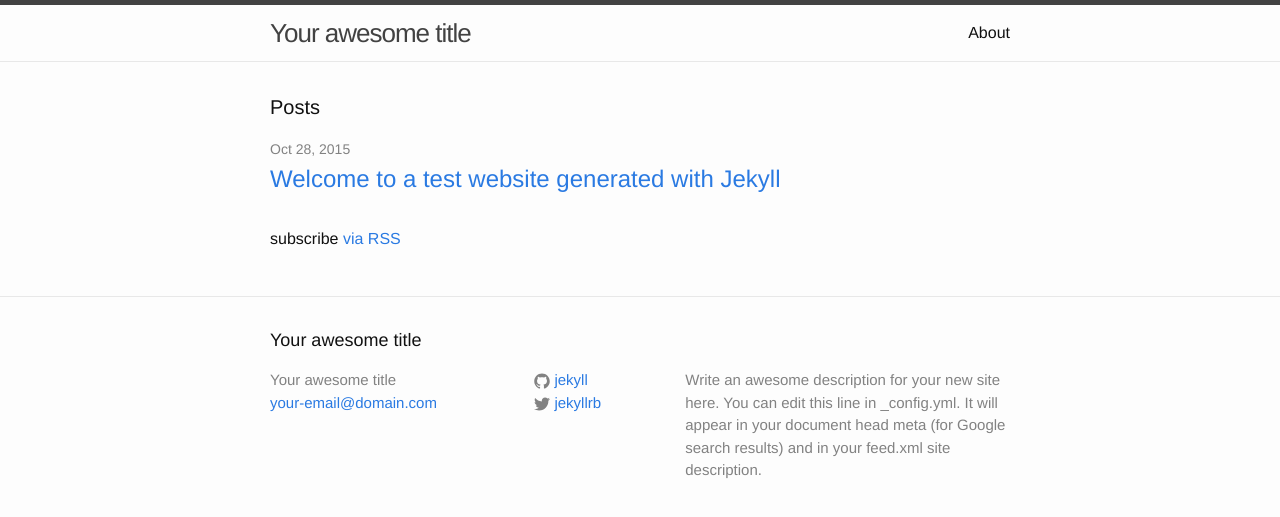
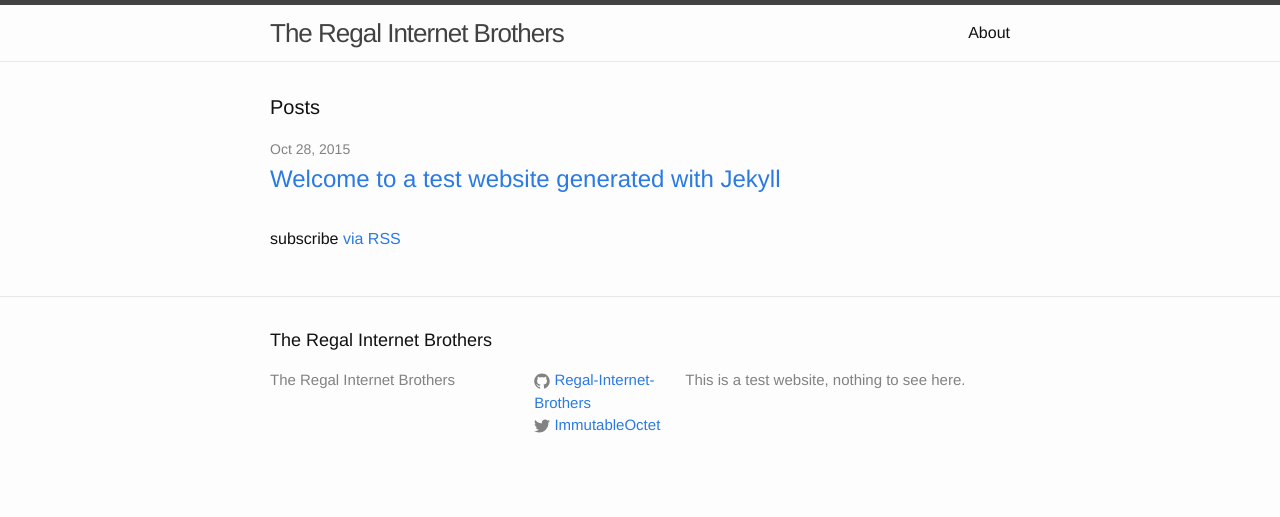
Before and after one commit to mxdocs/mxdocs.github.io, a Jekyll site: the page built from index.html, in a window 1280 px wide. Shown: the top 517 px of the page. Built offline with Jekyll 4.4.1, drawn with Linux system fonts in a browser that asks for light colours.

Commit message:
Minor tweaks.

```diff
--- a/_config.yml
+++ b/_config.yml
@@ -1,21 +1,11 @@
-# Welcome to Jekyll!
-#
-# This config file is meant for settings that affect your whole blog, values
-# which you are expected to set up once and rarely need to edit after that.
-# For technical reasons, this file is *NOT* reloaded automatically when you use
-# 'jekyll serve'. If you change this file, please restart the server process.
+# Site settings:
+title: The Regal Internet Brothers
+description: >
+  This is a test website, nothing to see here.
+baseurl: "" # Sub-path.
+url: "http://Regal-Internet-Brothers.github.io" # Hostname + Protocol
+twitter_username: ImmutableOctet
+github_username: Regal-Internet-Brothers
 
-# Site settings
-title: Your awesome title
-email: your-email@domain.com
-description: > # this means to ignore newlines until "baseurl:"
-  Write an awesome description for your new site here. You can edit this
-  line in _config.yml. It will appear in your document head meta (for
-  Google search results) and in your feed.xml site description.
-baseurl: "" # the subpath of your site, e.g. /blog
-url: "http://yourdomain.com" # the base hostname & protocol for your site
-twitter_username: jekyllrb
-github_username:  jekyll
-
-# Build settings
+# Build settings:
 markdown: kramdown
```
